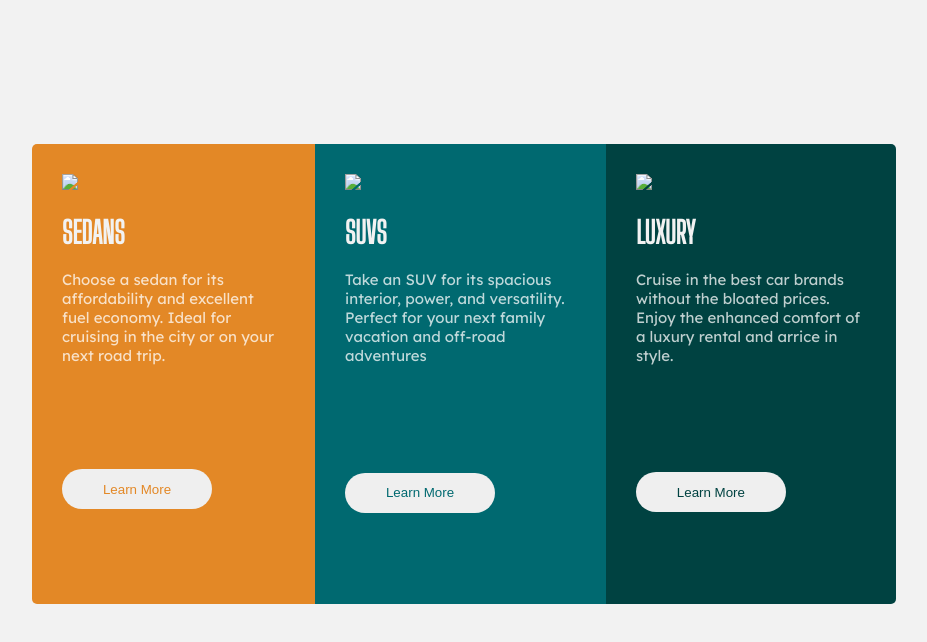
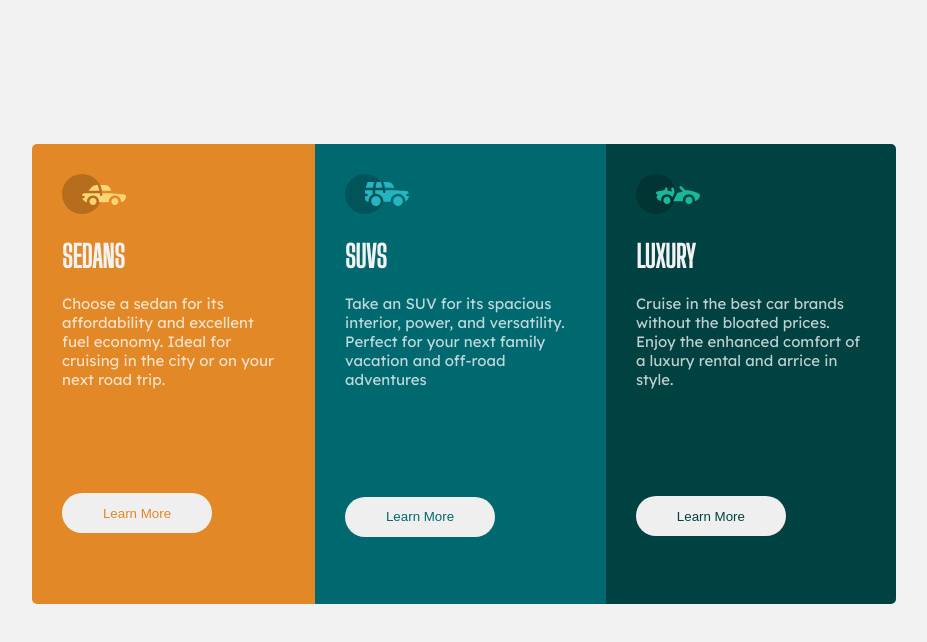
Before and after one commit to Macclare/html-layouts, a plain HTML site: page index.html in a window 1280 px wide. Shown: the top 642 px of the page, without its empty margins (328-1255 px from the left). Drawn offline with Linux system fonts and the light colour scheme.

Commit message:
move images into Assets folder

```diff
--- a/index.html
+++ b/index.html
@@ -10,21 +10,21 @@
 <body>
     <main>
         <div class=" bright-orange">
-            <img src="./Html-layout/icon-sedans.svg"/>
+            <img src="./Assets/icon-sedans.svg"/>
             <h1>SEDANS</h1>
             <P>Choose a sedan for its affordability and excellent fuel economy. Ideal for cruising in the city or on your next road trip.
             </P>
             <button class="fontorange">Learn More</button>
         </div>
         <div class="cyan">
-            <img src="./Html-layout/icon-suvs.svg"/>
+            <img src="./Assets/icon-suvs.svg"/>
             <h1>SUVS</h1>
             <P>Take an SUV for its spacious interior, power, and versatility. Perfect for your next family vacation and off-road adventures
             </P>
             <button class="fontcyan">Learn More</button>
         </div>
         <div class="dark-cyan">
-            <img src="./Html-layout/icon-luxury.svg"/>
+            <img src="./Assets/icon-luxury.svg"/>
             <h1>LUXURY</h1>
             <P>Cruise in the best car brands without the bloated prices. Enjoy the enhanced comfort of a luxury rental and arrice in style.
             </P>
```
